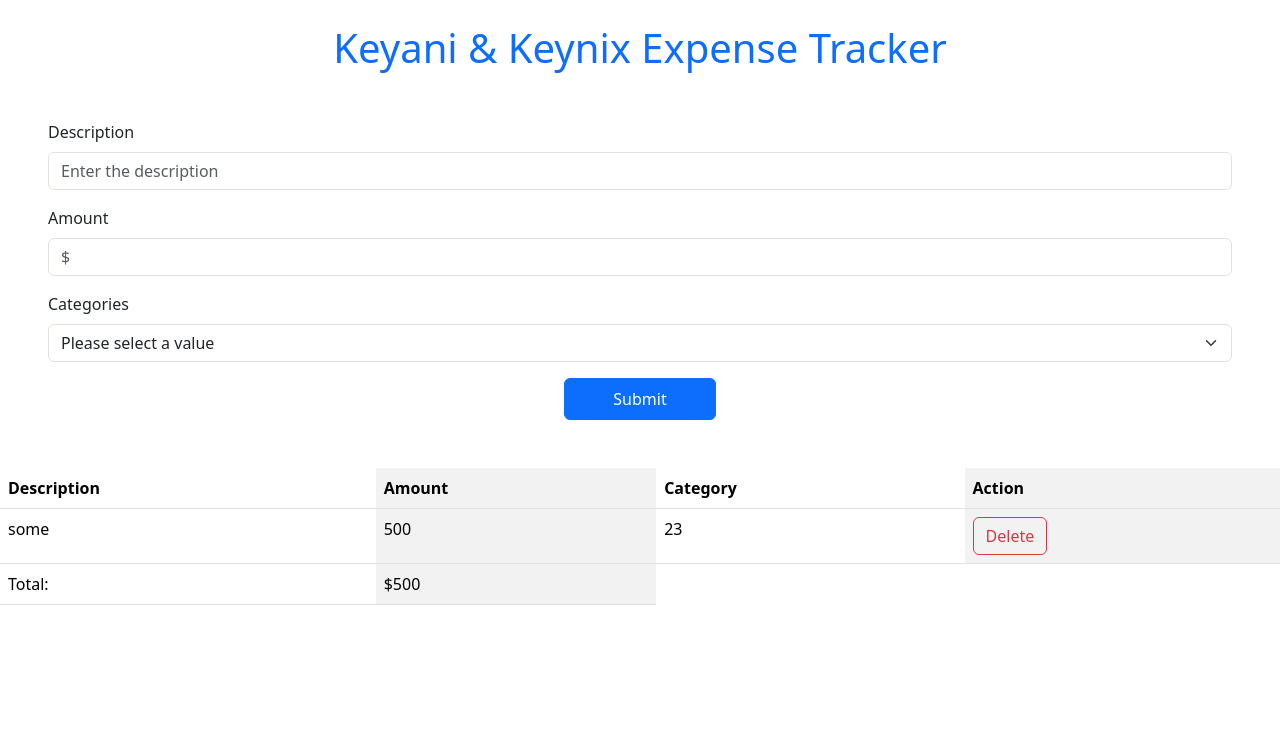
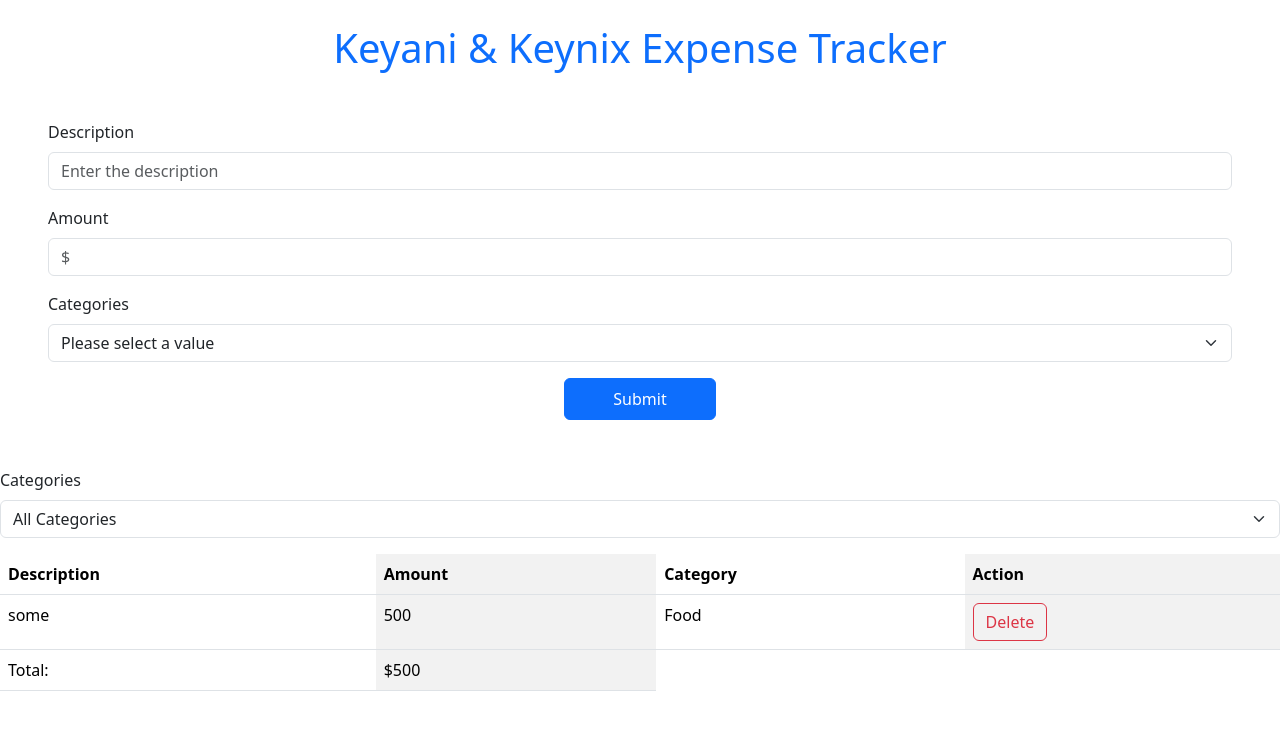
Before and after one commit to PhoenixAssutech/Keyani, a React app: page / in a window 1280 px wide. Shown: the top 730 px of the page. Built offline with nearby package versions, Linux system fonts and the light colour scheme; the HTML template or start-up script is replaced by a standard one.

Commit message:
add expense list filter and auto compute total

```diff
--- a/src/App.tsx
+++ b/src/App.tsx
@@ -8,15 +8,24 @@ import "./index.css";
 import "bootstrap/dist/css/bootstrap.css";
 
 function App() {
+  const [selectedCategory, setSelectedCategory] = useState("All");
+
   const [expenseList, setexpenseList] = useState([
     {
       id: 1,
       amount: 500,
-      category: "23",
+      category: "Food",
       description: "some",
     },
   ]);
 
+  const listToReturn = () => {
+    if (selectedCategory === "All") {
+      return expenseList;
+    }
+
+    return expenseList.filter((e) => e.category === selectedCategory);
+  };
   return (
     <>
       <Header />
@@ -29,7 +38,8 @@ function App() {
         }}
       />
       <ExpenseList
-        expenseList={expenseList}
+        setSelectedCategory={setSelectedCategory}
+        expenseList={listToReturn()}
         onDelete={(id) =>
           setexpenseList([...expenseList.filter((e) => e.id !== id)])
         }
--- a/src/components/ExpenseList.tsx
+++ b/src/components/ExpenseList.tsx
@@ -1,3 +1,5 @@
+import categories from "../constant";
+
 type Expense = {
   id: number;
   amount: number;
@@ -8,14 +10,32 @@ type Expense = {
 type ExpenseListProps = {
   expenseList: Expense[];
   onDelete: (id: number) => void;
+  setSelectedCategory: (category: string) => void;
 };
 
 const ExpenseList = (props: ExpenseListProps) => {
-  const { expenseList, onDelete } = props;
+  const { expenseList, onDelete, setSelectedCategory } = props;
 
   if (expenseList.length === 0) {
     return (
       <>
+        <div className="mb-3">
+          <label htmlFor="category" className="form-label">
+            Categories
+          </label>
+          <select
+            id="category"
+            onChange={(e) => setSelectedCategory(e.target.value)}
+            className="form-select"
+          >
+            <option value="All">All Categories</option>
+            {categories.map((category) => (
+              <option key={category} value={category}>
+                {category}
+              </option>
+            ))}
+          </select>
+        </div>
         <div className="text-center">
           <p className="text-primary m-4"> No Expense Added Yet!</p>
         </div>
@@ -24,6 +44,24 @@ const ExpenseList = (props: ExpenseListProps) => {
   }
 
   return (
+    <>
+      <div className="mb-3">
+        <label htmlFor="category" className="form-label">
+          Categories
+        </label>
+        <select
+          id="category"
+          onChange={(e) => setSelectedCategory(e.target.value)}
+          className="form-select"
+        >
+          <option value="All">All Categories</option>
+          {categories.map((category) => (
+            <option key={category} value={category}>
+              {category}
+            </option>
+          ))}
+        </select>
+      </div>
       <table className="table table-striped-columns">
         <thead>
           <tr>
@@ -56,11 +94,16 @@ const ExpenseList = (props: ExpenseListProps) => {
           <tr>
             <td>Total: </td>
             <td>
-            ${expenseList.reduce((total, expense) => total + expense.amount, 0)}
+              $
+              {expenseList.reduce(
+                (total, expense) => total + expense.amount,
+                0
+              )}
             </td>
           </tr>
         </tfoot>
       </table>
+    </>
   );
 };
 
```
Lines whose indentation alone changed are shown as unchanged.
